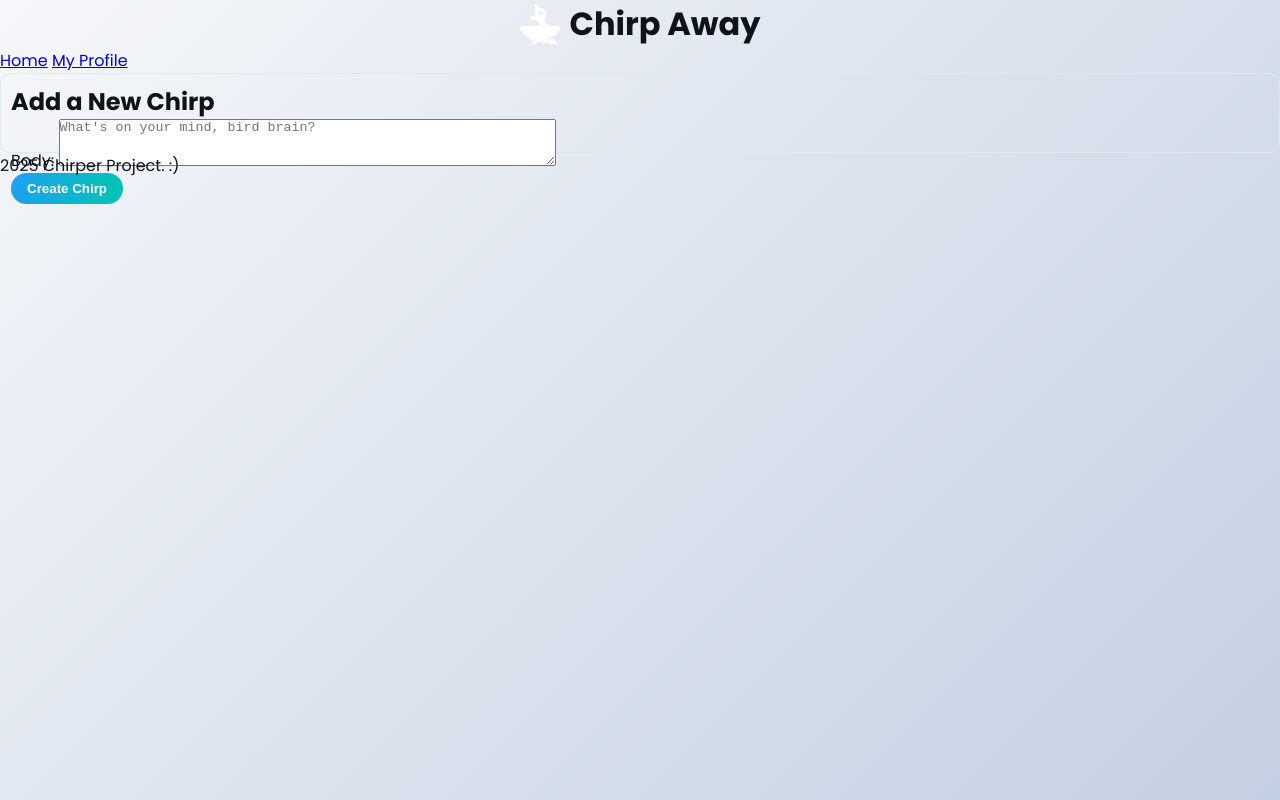
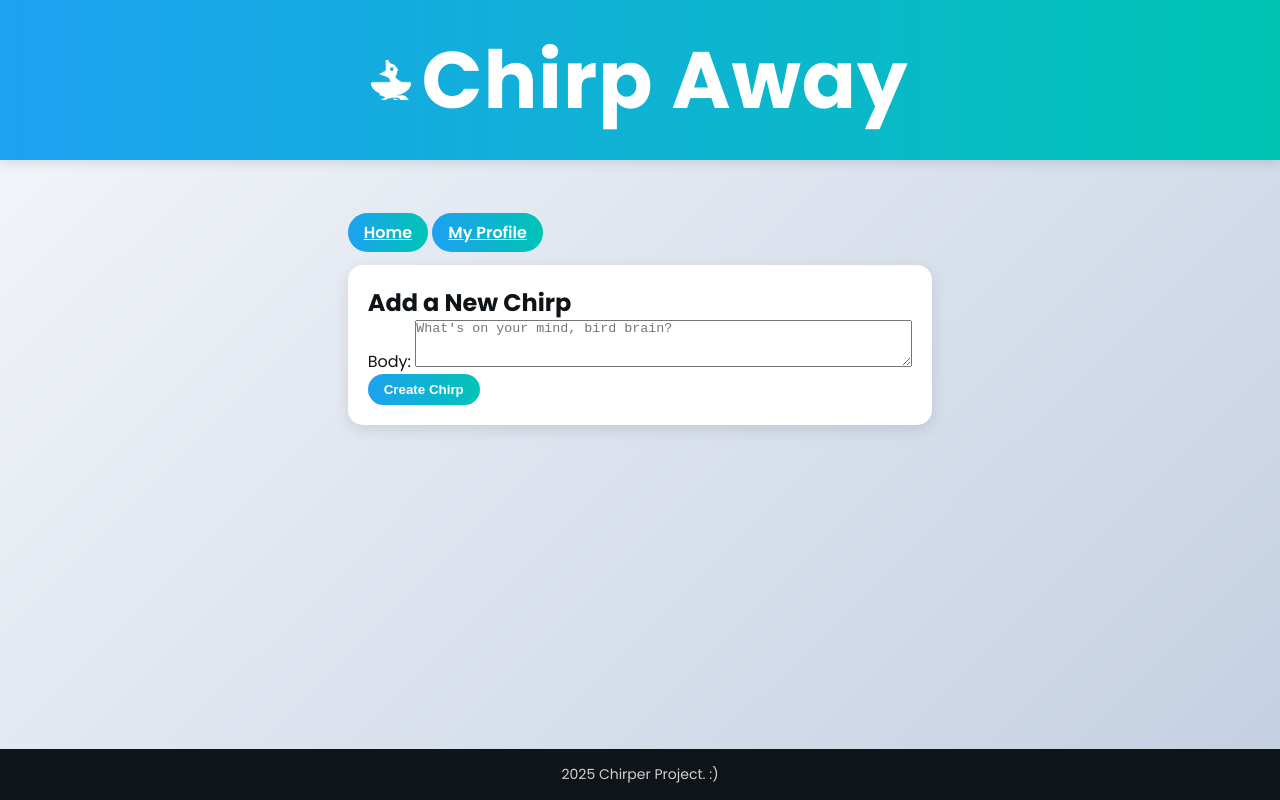
Before and after one commit to tywood01/Chirp, a Django app: page /chirper/add/1/ in a window 1280 px wide. Run offline with Django 5.2, Linux system fonts and the light colour scheme; the visitor is signed in with stand-in values (Sample User, id 1).

Commit message:
Fixing the templates

```diff
--- a/chirper/templates/chirper/base.html
+++ b/chirper/templates/chirper/base.html
@@ -17,19 +17,21 @@
 </head>
 
 <body>
-    <header>
+    <header class="header">
         <div class="header__logo-title">
             <div class="header__logo"></div>
-            {% block logo_text %}
-            {% endblock %}
+            <div class="header__title">
+                {% block logo_text %}
+                {% endblock %}
+            </div>
         </div>
     </header>
-    <main>
+    <main class="main">
         {% block content %}
         {% endblock %}
     </main>
-    <footer>
-        <p>2025 Chirper Project. :)</p>
+    <footer class="footer">
+        <p class="footer__text">2025 Chirper Project. :)</p>
     </footer>
 </body>
 
--- a/chirper/templates/chirper/create_chirp.html
+++ b/chirper/templates/chirper/create_chirp.html
@@ -9,21 +9,17 @@ Chirper
 {% endblock %}
 
 {% block content %}
+<main class="main">
+    <a href="{% url 'chirper:chirps' %}" class="chirp-form__button">Home</a>
+    <a href="{% url 'chirper:my_profile' %}" class="chirp-form__button">My Profile</a>
 
-<body>
-    <main>
-        <a href="{% url 'chirper:chirps' %}" class="nav-link">Home</a>
-        <a href="{% url 'chirper:my_profile' %}" class="nav-link">My Profile</a>
-
-        <div class="chirp-form__textarea">
+    <div class="chirp-form">
         <h2>Add a New Chirp</h2>
         <form method="post">
             {% csrf_token %}
             {{ form.as_p }}
-                <button class="btn chirp-form__button" type="submit">Create Chirp</button>
+            <button class="chirp-form__button" type="submit">Create Chirp</button>
         </form>
     </div>
 </main>
-</body>
-
 {% endblock %}
```
Also changed, not shown: chirper/templates/chirper/index.html (+4 -8 lines), chirper/templates/chirper/profile.html (+8 -19 lines), chirper/templates/chirper/update_profile.html (+5 -9 lines). Lines whose indentation alone changed are shown as unchanged.
